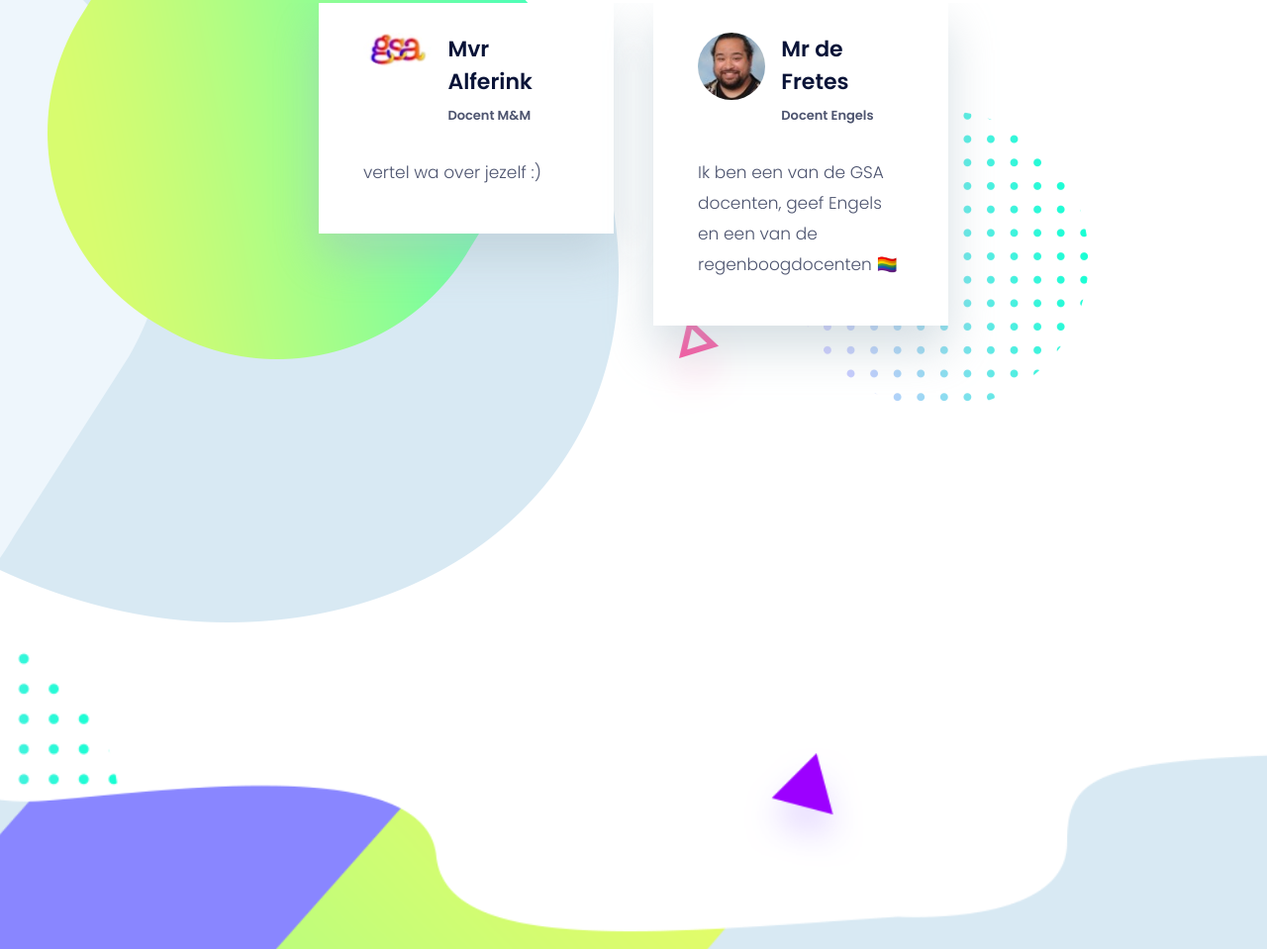
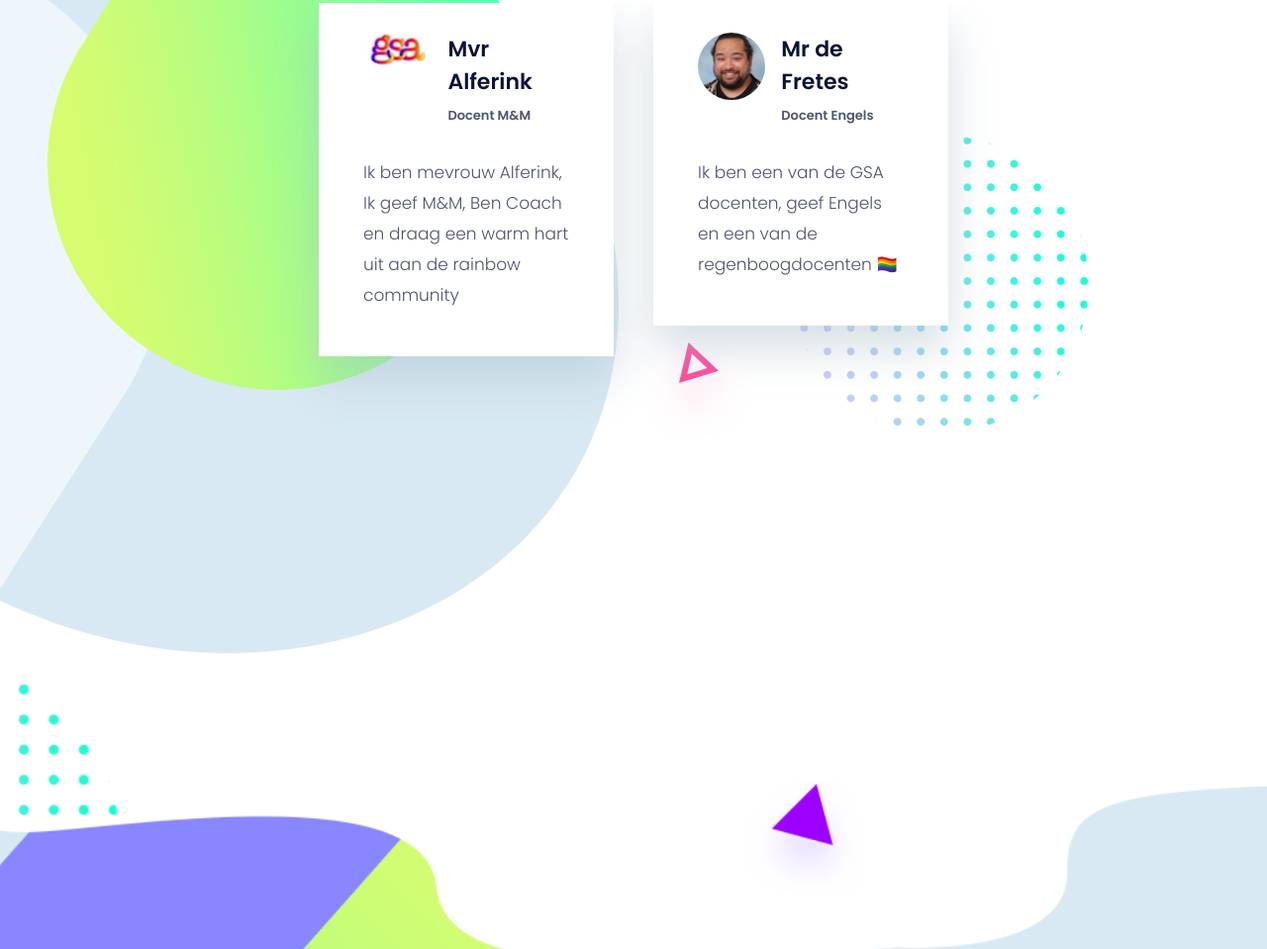
Before and after one commit to Drumboyww/wijzijndegsa.ga, a plain HTML site: page index.html in a window 1280 px wide. Shown: the part 4397-5356 px from the top of the page at 99% size. Drawn offline with Linux system fonts and the light colour scheme.

Commit message:
Update index.html

```diff
--- a/index.html
+++ b/index.html
@@ -233,7 +233,7 @@
               <h6 class="text-color">Docent M&M</h6>
             </div>
           </div>
-          <p>vertel wa over jezelf :)</p>
+          <p>Ik ben mevrouw Alferink, Ik geef M&M, Ben Coach en draag een warm hart uit aan de rainbow community</p>
         </div>
 		<!-- team-member -->
 
```
